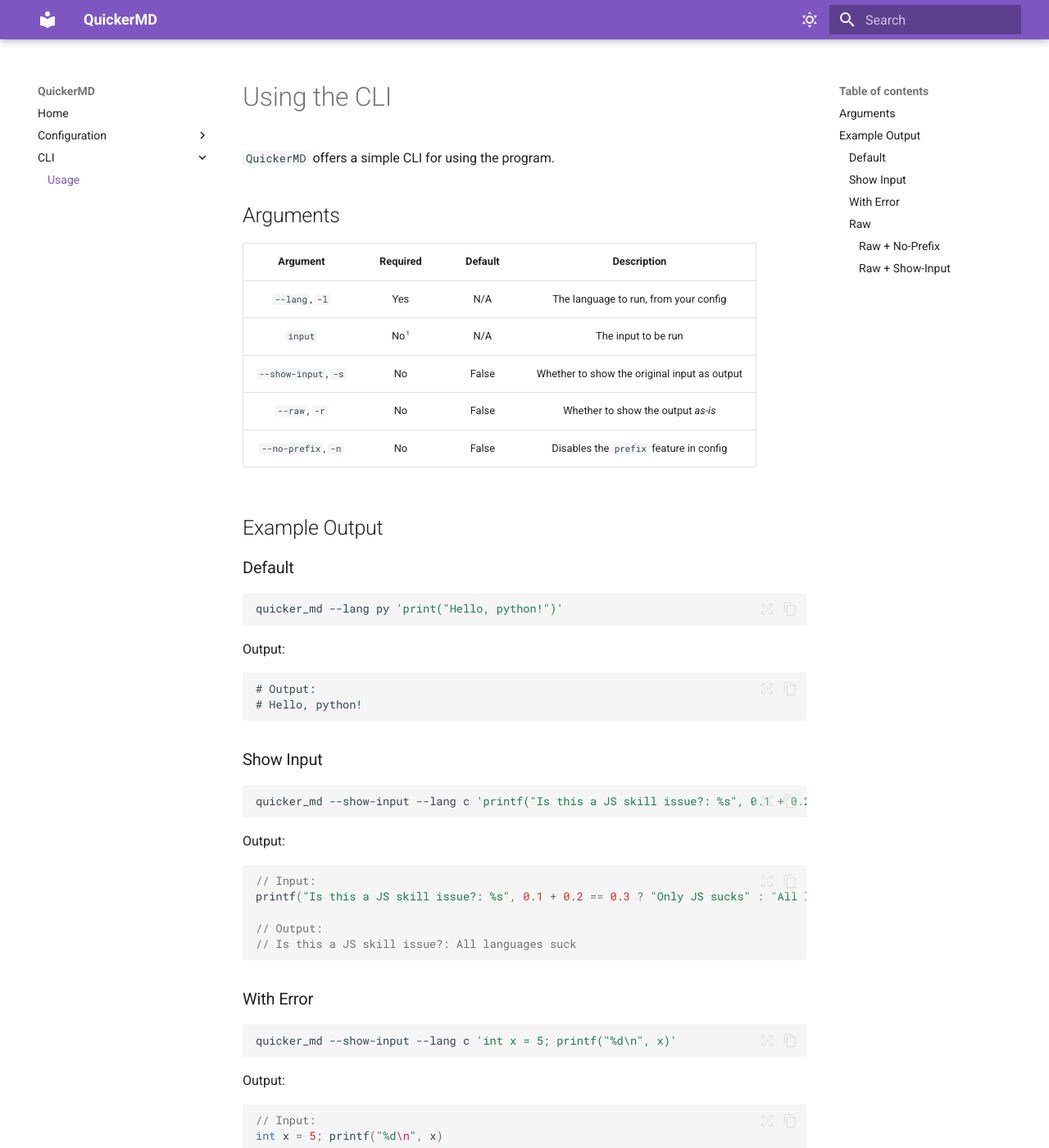
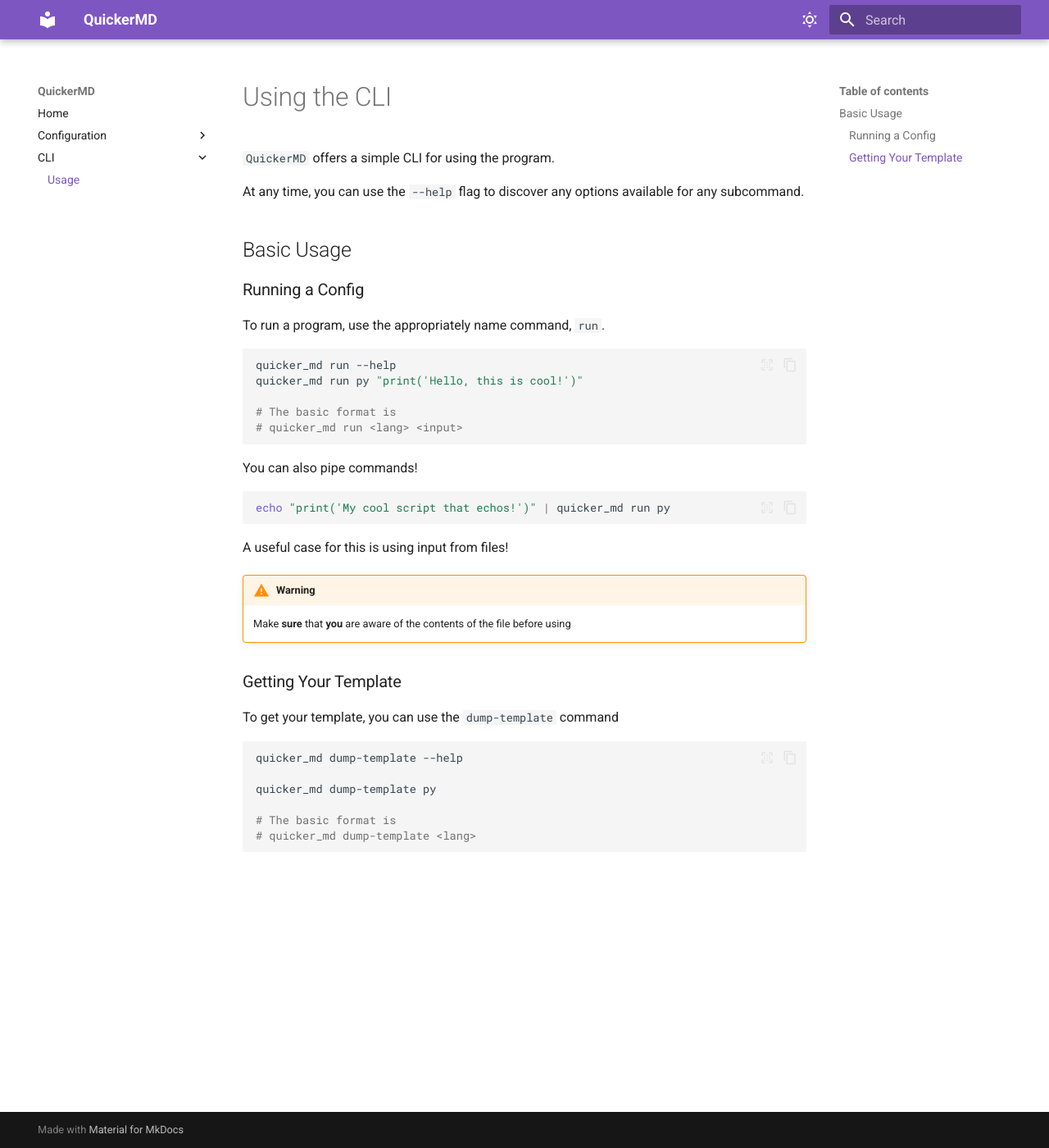
Before and after one commit to oonamo/QuickerMD, an MkDocs documentation site: the page built from docs/cli/usage.md, in a window 1280 px wide and 1400 px high. Shown: the whole window at 82% size. Built offline with MkDocs 1.6.1 and Material for MkDocs 9.7.7, drawn with Linux system fonts in a browser that asks for light colours; some of the changed text lies outside the part shown.

Commit message:
chore(docs): update docs to reflect new cli changes

````diff
--- a/docs/cli/usage.md
+++ b/docs/cli/usage.md
@@ -1,92 +1,40 @@
 # Using the CLI
 `QuickerMD` offers a simple CLI for using the program.
 
-## Arguments
+At any time, you can use the `--help` flag to discover any options available for any subcommand.
 
-| Argument | Required | Default | Description |
-|:--:|:--:|:--:|:--:|
-| `--lang`, `-l` | Yes | N/A | The language to run, from your config |
-| `input` | No[^1] | N/A | The input to be run |
-| `--show-input`, `-s` | No | False | Whether to show the original input as output|
-| `--raw`, `-r` | No | False | Whether to show the output *as-is* |
-| `--no-prefix`, `-n` | No | False | Disables the `prefix` feature in config |
+## Basic Usage
+### Running a Config
+To run a program, use the appropriately name command, `run`.
+
+```sh
+quicker_md run --help
+quicker_md run py "print('Hello, this is cool!')"
+
+# The basic format is
+# quicker_md run <lang> <input>
+```
+
+You can also pipe commands!
+
+```sh
+echo "print('My cool script that echos!')" | quicker_md run py
+```
+
+A useful case for this is using input from files!
+
+!!! WARNING
+    Make **sure** that **you** are aware of the contents of the file before using
 
 
-[^1]: **Not** required if input is piped
+### Getting Your Template
+To get your template, you can use the `dump-template` command
 
+```sh
+quicker_md dump-template --help
 
-## Example Output
-### Default
-```sh
-quicker_md --lang py 'print("Hello, python!")'
+quicker_md dump-template py
+
+# The basic format is
+# quicker_md dump-template <lang>
 ```
-
-Output:
-```txt
-# Output:
-# Hello, python!
-```
-### Show Input
-```sh
-quicker_md --show-input --lang c 'printf("Is this a JS skill issue?: %s", 0.1 + 0.2 == 0.3 ? "Only JS sucks" : "All languages suck");'
-```
-
-Output:
-```c
-// Input:
-printf("Is this a JS skill issue?: %s", 0.1 + 0.2 == 0.3 ? "Only JS sucks" : "All languages suck");
-
-// Output:
-// Is this a JS skill issue?: All languages suck
-```
-### With Error
-```sh
-quicker_md --show-input --lang c 'int x = 5; printf("%d\n", x)'
-```
-
-Output:
-```c
-// Input:
-int x = 5; printf("%d\n", x)
-
-// Error:
-// C:\Users\USER\AppData\Local\Temp\.tmp6ZlN94\tmp.c: In function 'main':
-// C:\Users\USER\AppData\Local\Temp\.tmp6ZlN94\tmp.c:6:29: error: expected ';' before '}' token
-//     6 | int x = 5; printf("%d\n", x)
-//       |                             ^
-//       |                             ;
-//     7 | }
-//       | ~
-```
-
-### Raw
-```sh
-quicker_md --lang js --raw 'console.log(("hello").split("").reverse().join(""))'
-```
-
-Output:
-```txt
-// olleh
-```
-
-#### Raw + No-Prefix
-```sh
-quicker_md --no-prefix --lang js --raw 'console.log(("hello").split("").reverse().join(""))'
-```
-
-Output:
-```txt
-olleh
-```
-
-#### Raw + Show-Input
-```sh
-quicker_md --show-input --no-prefix --lang js --raw 'console.log(("hello").split("").reverse().join(""))'
-```
-
-Output:
-```text
-console.log(("hello").split("").reverse().join(""))
-
-olleh
-```
````
Also changed, not shown: docs/config/compiled-vs-interpreted.md (+2 -2 lines), docs/config/example-config.md (+1 -1 lines), docs/config/file-extensions.md (+1 -1 lines), docs/config/prefix.md (+1 -1 lines), 1 other file.
